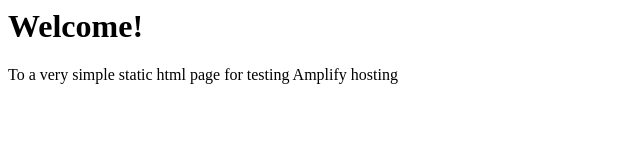
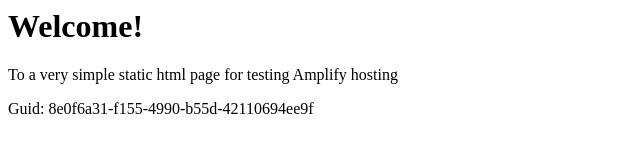
Before and after one commit to aws-aemilia-bom/Github-PR-Commit-Integration-Test-DoNotTouch-Gith-OKSLNVO2-v1-preprod-ap-south-1, a website: page src/index.html in a window 1280 px wide. Shown: the whole page, without its empty margins (0-640 px from the left). Drawn offline with Linux system fonts and the light colour scheme.

Commit message:
commit from integ tests

```diff
--- a/src/index.html
+++ b/src/index.html
@@ -1,3 +1,5 @@
+
+
 <html lang="en">
 
 <head>
@@ -10,6 +12,6 @@
 <body>
     <h1>Welcome!</h1>
     <p>To a very simple static html page for testing Amplify hosting</p>
-</body>
+    <p>Guid: 8e0f6a31-f155-4990-b55d-42110694ee9f</p></body>
 
 </html>
```
